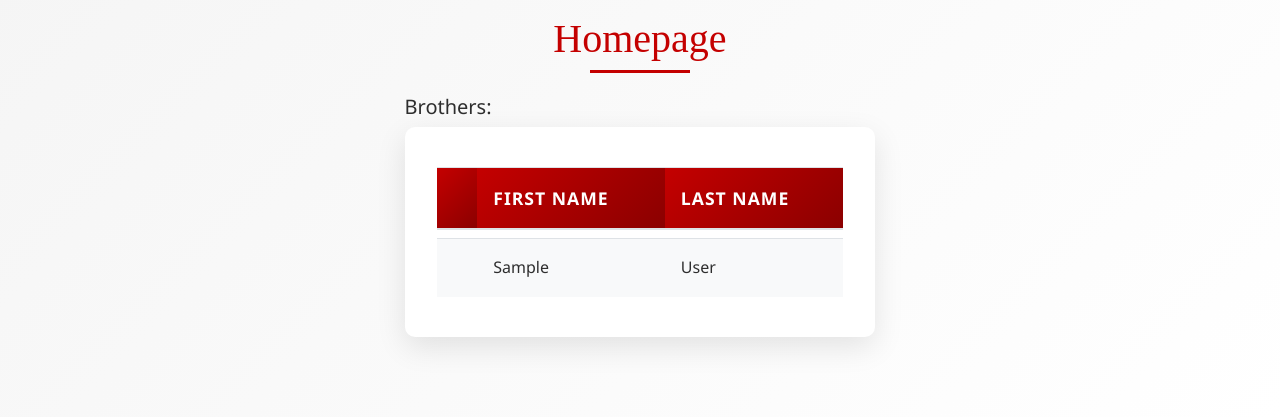
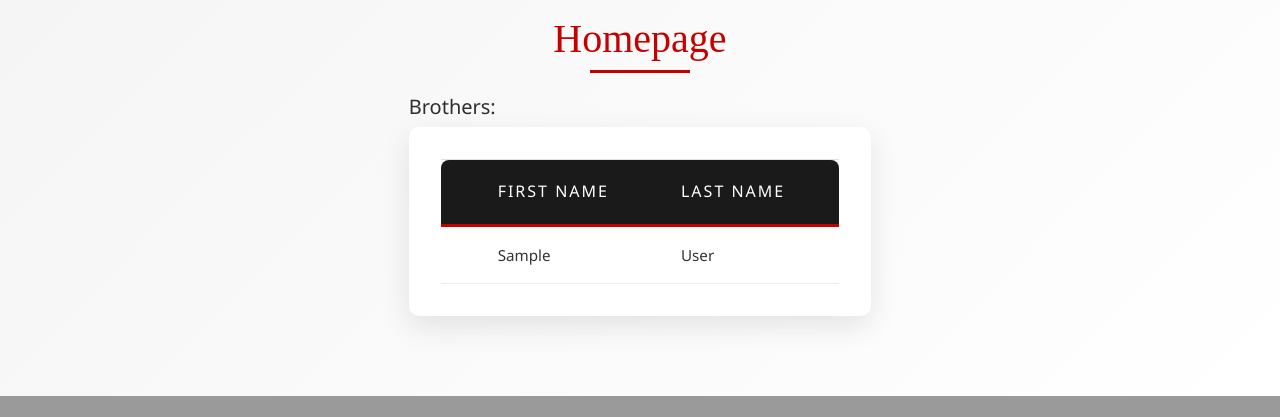
Before and after one commit to smk37git/SPDWEBAPP_ENV, a Django app: page / in a window 1280 px wide. Shown: the part 766-1183 px from the top of the page. After the commit the page ends 1162 px from the top, so only its background shows below. Run offline with Django 4.2, Linux system fonts and the light colour scheme; tables that the repository leaves empty hold one stand-in row (values such as "Sample post"); some libraries are stand-ins or nearby versions.

Commit message:
Css but sexy

```diff
--- a/SPDWEBAPP/static/css/main.css
+++ b/SPDWEBAPP/static/css/main.css
@@ -197,36 +197,59 @@ body {
 
 .table {
     margin: 0;
-    border-collapse: separate;
-    border-spacing: 0 8px;
+    border-collapse: collapse;
+    width: 100%;
+    background: white;
+}
+
+/* Clean, Modern Header Style */
+.table thead {
+    border-bottom: 3px solid var(--primary-red);
 }
 
 .table th {
-    background: linear-gradient(135deg, var(--primary-red) 0%, #8b0000 100%);
+    background-color: #1a1a1a;
     color: var(--primary-light);
-    font-size: 1.1rem;
-    padding: 1rem;
-    font-weight: 600;
+    font-size: 1rem;
+    padding: 1.2rem 1rem;
+    font-weight: 500;
     text-transform: uppercase;
-    letter-spacing: 1px;
+    letter-spacing: 2px;
+    text-align: left;
 }
 
 .table td {
-    font-size: 1rem;
     padding: 1rem;
-    background: #f8f9fa;
-    border-top: 1px solid #dee2e6;
-    vertical-align: middle;
+    border-bottom: 1px solid #eee;
+    color: #333;
+    font-size: 0.95rem;
 }
 
-.table tr {
-    transition: transform 0.2s ease;
+.table tbody tr {
+    transition: all 0.2s ease;
 }
 
 .table tbody tr:hover {
-    transform: scale(1.01);
-    background: #f8f9fa;
-    box-shadow: 0 5px 15px rgba(0, 0, 0, 0.1);
+    background-color: #f8f9fa;
+}
+
+/* Add subtle rounded corners to the first and last headers */
+.table th:first-child {
+    border-top-left-radius: 8px;
+}
+
+.table th:last-child {
+    border-top-right-radius: 8px;
+}
+
+/* Alternate row colors for better readability */
+.table tbody tr:nth-child(even) {
+    background-color: #f9f9f9;
+}
+
+.table tbody tr:hover {
+    background-color: #f5f5f5;
+    cursor: default;
 }
 
 /* Animations */
```
